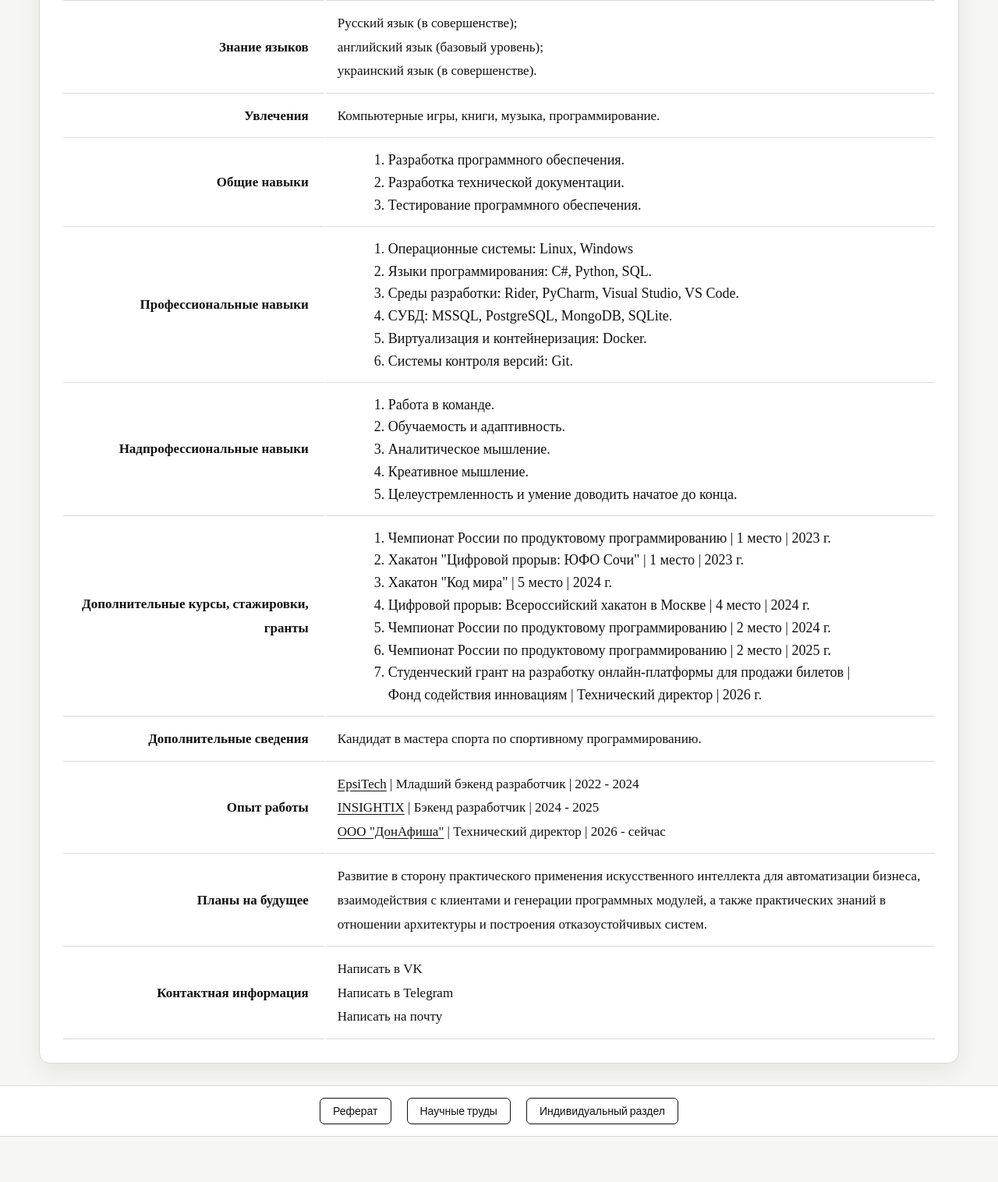
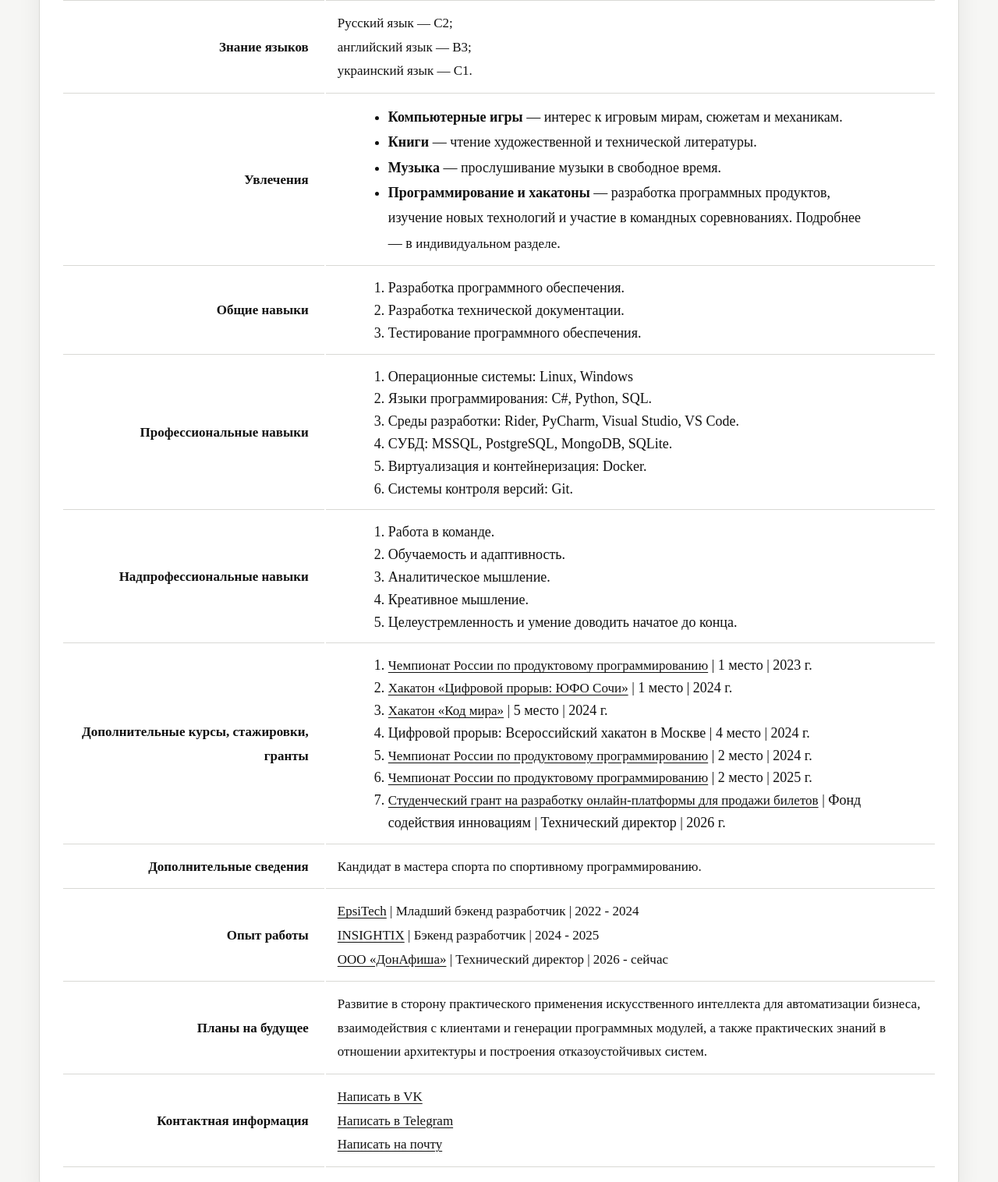
Before and after one commit to ppulseneon/PersonalUniversityPage, a plain HTML site: page index.htm in a window 1280 px wide. Shown: the part 1710-3226 px from the top of the page at 78% size. Before the commit the page ends 3168 px from the top, so only its background shows below. Drawn offline with Linux system fonts and the light colour scheme.

Commit message:
Update resume, achievement documents and contact links

```diff
--- a/css/master_style.css
+++ b/css/master_style.css
@@ -244,7 +244,9 @@ table#resume tr.even:hover {
     background: var(--surface-muted);
 }
 
-table#resume td.experience-links a {
+table#resume td.experience-links a,
+table#resume td.achievement-links a,
+table#resume td.contact-links a {
     text-decoration: underline;
     text-underline-offset: 3px;
 }
--- a/index.htm
+++ b/index.htm
@@ -68,19 +68,25 @@
 						<td class=c2>2010-2021 гг. – Еленовская общеобразовательная школа №2.
 					<tr class=odd>
 						<td class=c1>ВУЗ
-						<td class=c2>Бакалавриат 2021-2025 гг. - Донецкий национальный технический университет, факультет компьютерных наук и технологий, направление подготовки "Программная инженерия", специальность "Программная инженерия"
+						<td class=c2>Бакалавриат 2021-2025 гг. - Донецкий национальный технический университет, факультет компьютерных наук и технологий, направление подготовки «Программная инженерия», специальность «Программная инженерия»
                                      <br><br>
-					                 Магистратура 2025-2027 гг. - Донецкий национальный технический университет, факультет компьютерных наук и технологий, направление подготовки "Программная инженерия", специальность "Программная инженерия"
+					                 Магистратура 2025-2027 гг. - Донецкий национальный технический университет, факультет компьютерных наук и технологий, направление подготовки «Программная инженерия», специальность «Программная инженерия»
 					<tr class=odd>
 						<td class=c1>Средний балл
 						<td class=c2>4.9
 					<tr class=odd>
 						<td class=c1>Знание языков
-						<td class=c2>Русский язык (в совершенстве);<br> английский язык (базовый уровень);<br>украинский язык (в совершенстве).
+						<td class=c2>Русский язык — C2;<br>английский язык — B3;<br>украинский язык — C1.
 
 					<tr class=odd>
 						<td class=c1>Увлечения
-						<td class=c2>Компьютерные игры, книги, музыка, программирование.
+						<td class=c2>
+							<ul>
+								<li><strong>Компьютерные игры</strong> — интерес к игровым мирам, сюжетам и механикам.</li>
+								<li><strong>Книги</strong> — чтение художественной и технической литературы.</li>
+								<li><strong>Музыка</strong> — прослушивание музыки в свободное время.</li>
+								<li><strong>Программирование и хакатоны</strong> — разработка программных продуктов, изучение новых технологий и участие в командных соревнованиях. Подробнее — в <a href="ind/index.htm">индивидуальном разделе</a>.</li>
+							</ul>
 					<tr class=odd>
 						<td class=c1>Общие навыки
 						<td class=c2>
@@ -112,13 +118,16 @@
 							</ol>
 					<tr class=odd>
 						<td class=c1>Дополнительные курсы, стажировки, гранты
-						<td class=c2><ol><li>Чемпионат России по продуктовому программированию | 1 место | 2023 г.
-<li>Хакатон "Цифровой прорыв: ЮФО Сочи" | 1 место | 2023 г.<br>
-<li>Хакатон "Код мира" | 5 место | 2024 г.<br>
-<li>Цифровой прорыв: Всероссийский хакатон в Москве | 4 место | 2024 г.<br>
-<li>Чемпионат России по продуктовому программированию | 2 место | 2024 г.<br>
-<li>Чемпионат России по продуктовому программированию | 2 место | 2025 г.<br>
-<li>Студенческий грант на разработку онлайн-платформы для продажи билетов | Фонд содействия инновациям | Технический директор | 2026 г.
+						<td class="c2 achievement-links">
+							<ol>
+								<li><a href="awards/russian-championship-2023.jpg" target="_blank" rel="noopener noreferrer">Чемпионат России по продуктовому программированию</a> | 1 место | 2023 г.</li>
+								<li><a href="awards/digital-breakthrough-south-2024.pdf" target="_blank" rel="noopener noreferrer">Хакатон «Цифровой прорыв: ЮФО Сочи»</a> | 1 место | 2024 г.</li>
+								<li><a href="https://telemetr.io/en/channels/1682266137-fsprussia/posts?cursor=CNYE" target="_blank" rel="noopener noreferrer">Хакатон «Код мира»</a> | 5 место | 2024 г.</li>
+								<li>Цифровой прорыв: Всероссийский хакатон в Москве | 4 место | 2024 г.</li>
+								<li><a href="awards/russian-championship-2024.pdf" target="_blank" rel="noopener noreferrer">Чемпионат России по продуктовому программированию</a> | 2 место | 2024 г.</li>
+								<li><a href="https://dnrnews.ru/society/2025/11/24/1249291.html" target="_blank" rel="noopener noreferrer">Чемпионат России по продуктовому программированию</a> | 2 место | 2025 г.</li>
+								<li><a href="https://donafisha.ru/partners" target="_blank" rel="noopener noreferrer">Студенческий грант на разработку онлайн-платформы для продажи билетов</a> | Фонд содействия инновациям | Технический директор | 2026 г.</li>
+							</ol>
 					<tr class=odd>
 						<td class=c1>Дополнительные сведения
 						<td class=c2>Кандидат в мастера спорта по спортивному программированию.
@@ -126,15 +135,15 @@
 						<td class=c1>Опыт работы
 						<td class="c2 experience-links"><a href="https://epsifund.com/" target="_blank" rel="noopener noreferrer">EpsiTech</a> | Младший бэкенд разработчик | 2022 - 2024<br>
 						<a href="https://insightix.net/" target="_blank" rel="noopener noreferrer">INSIGHTIX</a> | Бэкенд разработчик | 2024 - 2025<br>
-						<a href="https://donafisha.ru/" target="_blank" rel="noopener noreferrer">ООО "ДонАфиша"</a> | Технический директор | 2026 - сейчас
+						<a href="https://donafisha.ru/" target="_blank" rel="noopener noreferrer">ООО «ДонАфиша»</a> | Технический директор | 2026 - сейчас
 					<tr class=odd>
 						<td class=c1>Планы на будущее
 						<td class=c2>Развитие в сторону практического применения искусственного интеллекта для автоматизации бизнеса, взаимодействия с клиентами и генерации программных модулей, а также практических знаний в отношении архитектуры и построения отказоустойчивых систем.
 					<tr class=odd>
 						<td class=c1>Контактная информация
-						<td class=c2><a href="vk.me/pulseneon" target="_blank">Написать в VK</a><br>
-					                 <a href="t.me/pulseneon" target="_blank">Написать в Telegram</a><br>
-					                 <a href="thebooom@yandex.ru" target="_blank">Написать на почту</a><br>
+						<td class="c2 contact-links"><a href="https://vk.me/pulseneon" target="_blank" rel="noopener noreferrer">Написать в VK</a><br>
+						                 <a href="https://t.me/pulseneon" target="_blank" rel="noopener noreferrer">Написать в Telegram</a><br>
+						                 <a href="mailto:thebooom@yandex.ru">Написать на почту</a><br>
 					</td>
 
 				</table>
```
Also changed, not shown: awards/russian-championship-2023.jpg (added), 2 other files.
